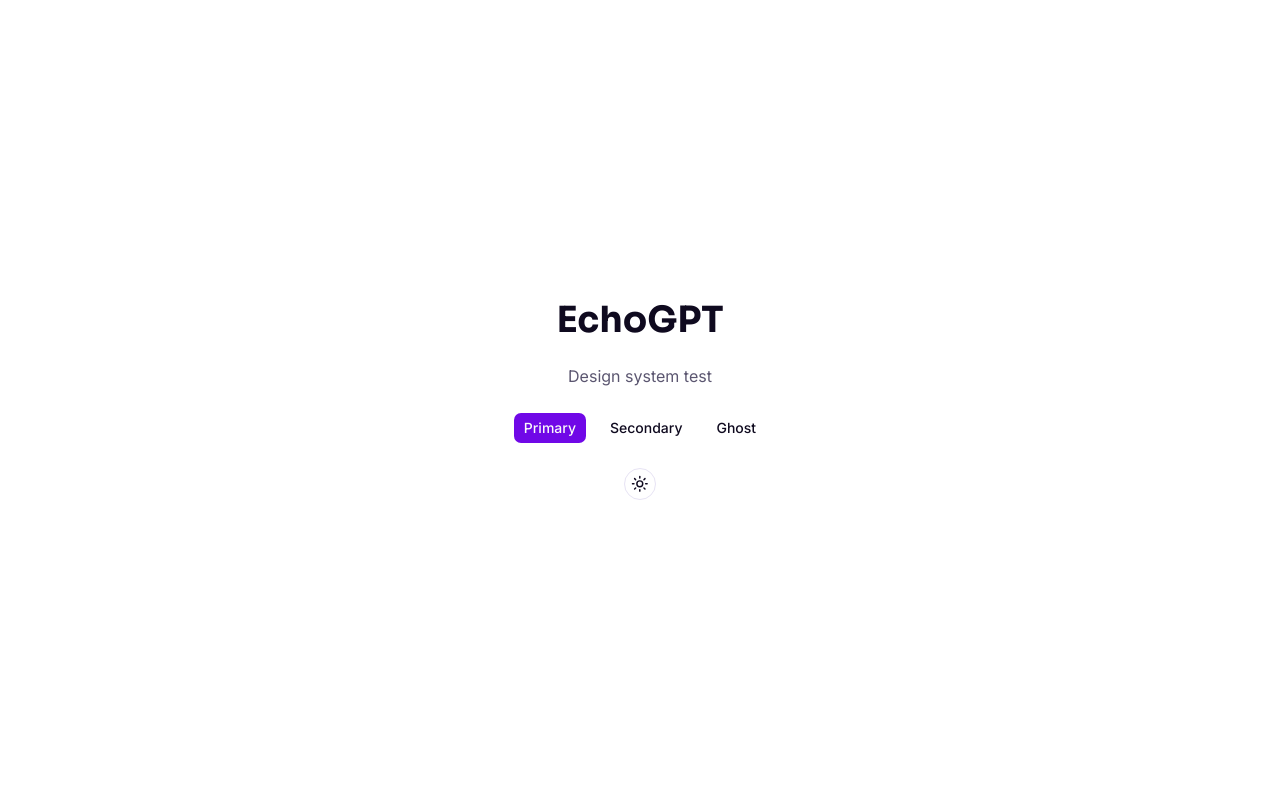
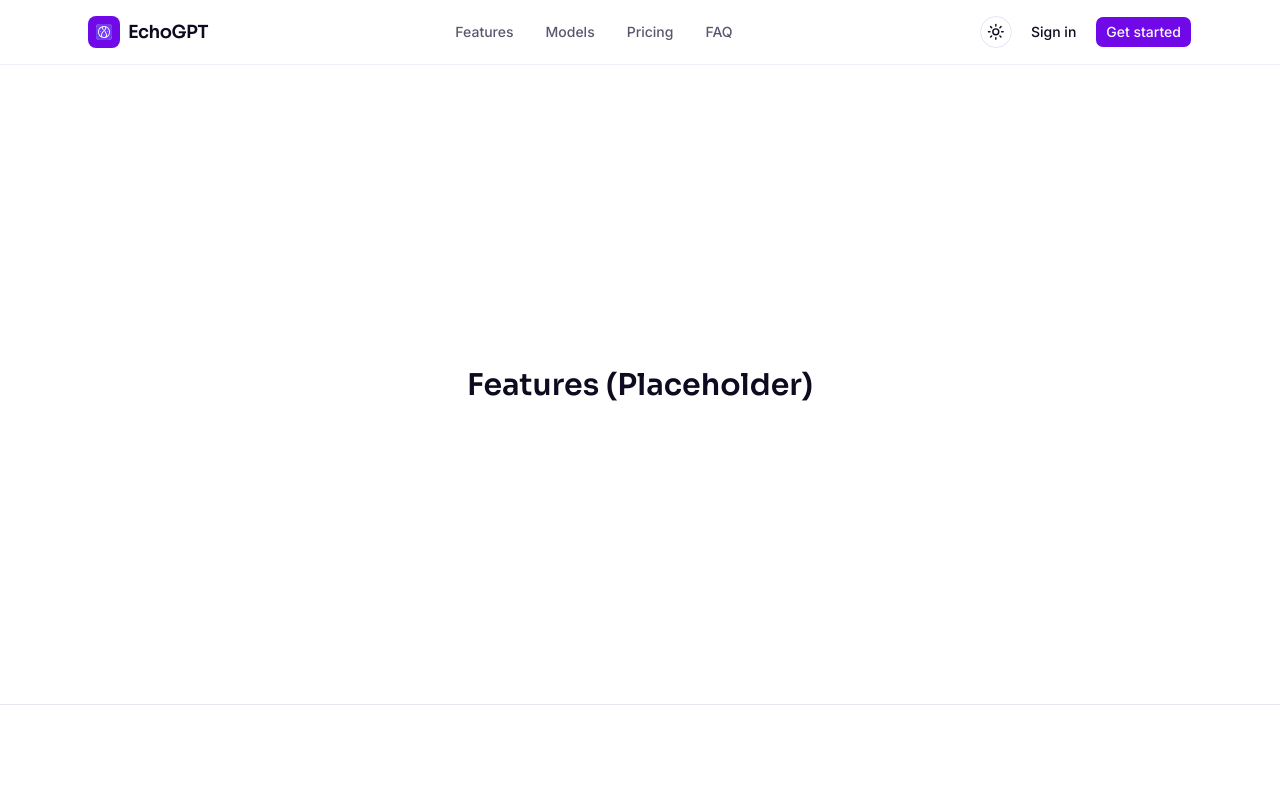
Before and after one commit to mominulislamsharon/EchoGpt-Redesign, a Next.js app: page / in a window 1280 px wide. Shown: the top 800 px of the page. Built offline with nearby package versions, Linux system fonts and the light colour scheme.

Commit message:
navbar create

```diff
--- a/src/app/page.tsx
+++ b/src/app/page.tsx
@@ -1,17 +1,24 @@
-import { Button } from "@/components/ui/button";
-import ThemeToggle from "@/components/ui/theme-toggle";
+import Navbar from "@/components/landing/navbar";
+
+const SECTIONS = ["features", "models", "pricing", "faq"] as const;
 
 export default function Home() {
   return (
-    <main className="flex min-h-screen flex-col items-center justify-center gap-6 p-8">
-      <h1 className="font-heading text-4xl font-bold">EchoGPT</h1>
-      <p className="text-muted-foreground">Design system test</p>
-      <div className="flex gap-3">
-        <Button>Primary</Button>
-        <Button variant="secondary">Secondary</Button>
-        <Button variant="ghost">Ghost</Button>
-      </div>
-      <ThemeToggle />
-    </main>
+    <>
+      <Navbar />
+      <main id="main">
+        {SECTIONS.map((id) => (
+          <section
+            key={id}
+            id={id}
+            className="flex min-h-[80vh] scroll-mt-16 items-center justify-center border-b border-border"
+          >
+            <h2 className="font-heading text-3xl font-semibold capitalize">
+              {id} (placeholder)
+            </h2>
+          </section>
+        ))}
+      </main>
+    </>
   );
 }
--- /dev/null
+++ b/src/components/landing/logo.tsx
@@ -0,0 +1,27 @@
+import Image from "next/image";
+import Link from "next/link";
+
+const Logo = () => {
+  return (
+    <Link
+      href="/"
+      aria-label="EchoGPT home"
+      className="flex items-center gap-2 rounded-md focus-visible:outline-2 focus-visible:outline-offset-4 focus-visible:outline-primary"
+    >
+      <span className="flex size-8 items-center justify-center rounded-lg bg-primary text-primary-foreground">
+        <Image
+          src="/echoGpt.svg"
+          alt="EchoGPT logo"
+          width={20}
+          height={20}
+          className="h-4 w-4"
+        />
+      </span>
+      <span className="font-heading text-lg font-semibold tracking-tight">
+        EchoGPT
+      </span>
+    </Link>
+  );
+};
+
+export default Logo;
--- /dev/null
+++ b/src/components/landing/navbar.tsx
@@ -0,0 +1,121 @@
+"use client";
+
+import { useState } from "react";
+import ThemeToggle from "../ui/theme-toggle";
+import Link from "next/dist/client/link";
+import { Button, buttonVariants } from "../ui/button";
+import { Menu } from "lucide-react";
+import {
+  Sheet,
+  SheetContent,
+  SheetDescription,
+  SheetHeader,
+  SheetTitle,
+} from "../ui/sheet";
+import Logo from "./logo";
+
+const NAV_LINKS = [
+  { label: "Features", href: "#features" },
+  { label: "Models", href: "#models" },
+  { label: "Pricing", href: "#pricing" },
+  { label: "FAQ", href: "#faq" },
+] as const;
+
+const Navbar = () => {
+  const [open, setOpen] = useState(false);
+
+  return (
+    <div>
+      <header className="sticky top-0 z-50 border-b border-border/60 bg-background/80 backdrop-blur-md">
+        <a
+          href="#main"
+          className="sr-only focus:not-sr-only focus:absolute focus:left-4 focus:top-2 focus:rounded-md focus:bg-primary focus:px-3 focus:py-2 focus:text-primary-foreground"
+        >
+          Skip to content
+        </a>
+        <div className="mx-auto flex h-16 max-w-6xl items-center justify-between px-4 sm:px-6">
+          <Logo />
+
+          <nav aria-label="Main" className="hidden items-center gap-8 md:flex">
+            {NAV_LINKS.map((link) => (
+              <a
+                key={link.href}
+                href={link.href}
+                className="text-sm font-medium text-muted-foreground transition-colors hover:text-foreground"
+              >
+                {link.label}
+              </a>
+            ))}
+          </nav>
+
+          <div className="hidden items-center gap-2 md:flex">
+            <ThemeToggle />
+            <Link href="/app" className={buttonVariants({ variant: "ghost" })}>
+              Sign in
+            </Link>
+            <Link
+              href="/app"
+              className={buttonVariants({ className: "rounded-full" })}
+            >
+              Get started
+            </Link>
+          </div>
+
+          <div className="flex items-center gap-2 md:hidden">
+            <ThemeToggle />
+            <Button
+              variant="outline"
+              size="icon"
+              aria-label="Open menu"
+              onClick={() => setOpen(true)}
+            >
+              <Menu className="size-5" />
+            </Button>
+          </div>
+        </div>
+
+        <Sheet open={open} onOpenChange={setOpen}>
+          <SheetContent side="right">
+            <SheetHeader>
+              <SheetTitle>Menu</SheetTitle>
+              <SheetDescription className="sr-only">
+                {" "}
+                Site navigation{" "}
+              </SheetDescription>
+            </SheetHeader>
+
+            <nav aria-label="Mobile" className="flex flex-col gap-1 px-4">
+              {NAV_LINKS.map((link) => (
+                <a
+                  key={link.href}
+                  href={link.href}
+                  className="rounded-md px-3 py-3 text-base font-medium hover:bg-muted"
+                  onClick={() => setOpen(false)}
+                >
+                  {link.label}
+                </a>
+              ))}
+            </nav>
+
+            <div className="mt-4 flex flex-col gap-2 px-4">
+              <Link
+                href="/app"
+                className={buttonVariants({ variant: "outline" })}
+              >
+                Sign in
+              </Link>
+              <Link
+                href="/app"
+                className={buttonVariants({ className: "rounded-full" })}
+              >
+                Get started
+              </Link>
+            </div>
+          </SheetContent>
+        </Sheet>
+      </header>
+    </div>
+  );
+};
+
+export default Navbar;
--- /dev/null
+++ b/src/components/ui/sheet.tsx
@@ -0,0 +1,138 @@
+"use client"
+
+import * as React from "react"
+import { Dialog as SheetPrimitive } from "@base-ui/react/dialog"
+import { cn } from "cn"
+
+import { Button } from "@/components/ui/button"
+import { XIcon } from "lucide-react"
+
+function Sheet({ ...props }: SheetPrimitive.Root.Props) {
+  return <SheetPrimitive.Root data-slot="sheet" {...props} />
+}
+
+function SheetTrigger({ ...props }: SheetPrimitive.Trigger.Props) {
+  return <SheetPrimitive.Trigger data-slot="sheet-trigger" {...props} />
+}
+
+function SheetClose({ ...props }: SheetPrimitive.Close.Props) {
+  return <SheetPrimitive.Close data-slot="sheet-close" {...props} />
+}
+
+function SheetPortal({ ...props }: SheetPrimitive.Portal.Props) {
+  return <SheetPrimitive.Portal data-slot="sheet-portal" {...props} />
+}
+
+function SheetOverlay({ className, ...props }: SheetPrimitive.Backdrop.Props) {
+  return (
+    <SheetPrimitive.Backdrop
+      data-slot="sheet-overlay"
+      className={cn(
+        "fixed inset-0 z-50 bg-black/10 transition-opacity duration-150 data-ending-style:opacity-0 data-starting-style:opacity-0 supports-backdrop-filter:backdrop-blur-xs",
+        className
+      )}
+      {...props}
+    />
+  )
+}
+
+function SheetContent({
+  className,
+  children,
+  side = "right",
+  showCloseButton = true,
+  ...props
+}: SheetPrimitive.Popup.Props & {
+  side?: "top" | "right" | "bottom" | "left"
+  showCloseButton?: boolean
+}) {
+  return (
+    <SheetPortal>
+      <SheetOverlay />
+      <SheetPrimitive.Popup
+        data-slot="sheet-content"
+        data-side={side}
+        className={cn(
+          "fixed z-50 flex flex-col gap-4 bg-popover bg-clip-padding text-sm text-popover-foreground shadow-lg transition duration-200 ease-in-out data-ending-style:opacity-0 data-starting-style:opacity-0 data-[side=bottom]:inset-x-0 data-[side=bottom]:bottom-0 data-[side=bottom]:h-auto data-[side=bottom]:border-t data-[side=bottom]:data-ending-style:translate-y-[2.5rem] data-[side=bottom]:data-starting-style:translate-y-[2.5rem] data-[side=left]:inset-y-0 data-[side=left]:left-0 data-[side=left]:h-full data-[side=left]:w-3/4 data-[side=left]:border-r data-[side=left]:data-ending-style:translate-x-[-2.5rem] data-[side=left]:data-starting-style:translate-x-[-2.5rem] data-[side=right]:inset-y-0 data-[side=right]:right-0 data-[side=right]:h-full data-[side=right]:w-3/4 data-[side=right]:border-l data-[side=right]:data-ending-style:translate-x-[2.5rem] data-[side=right]:data-starting-style:translate-x-[2.5rem] data-[side=top]:inset-x-0 data-[side=top]:top-0 data-[side=top]:h-auto data-[side=top]:border-b data-[side=top]:data-ending-style:translate-y-[-2.5rem] data-[side=top]:data-starting-style:translate-y-[-2.5rem] data-[side=left]:sm:max-w-sm data-[side=right]:sm:max-w-sm",
+          className
+        )}
+        {...props}
+      >
+        {children}
+        {showCloseButton && (
+          <SheetPrimitive.Close
+            data-slot="sheet-close"
+            render={
+              <Button
+                variant="ghost"
+                className="absolute top-3 right-3"
+                size="icon-sm"
+              />
+            }
+          >
+            <XIcon
+            />
+            <span className="sr-only">Close</span>
+          </SheetPrimitive.Close>
+        )}
+      </SheetPrimitive.Popup>
+    </SheetPortal>
+  )
+}
+
+function SheetHeader({ className, ...props }: React.ComponentProps<"div">) {
+  return (
+    <div
+      data-slot="sheet-header"
+      className={cn("flex flex-col gap-0.5 p-4", className)}
+      {...props}
+    />
+  )
+}
+
+function SheetFooter({ className, ...props }: React.ComponentProps<"div">) {
+  return (
+    <div
+      data-slot="sheet-footer"
+      className={cn("mt-auto flex flex-col gap-2 p-4", className)}
+      {...props}
+    />
+  )
+}
+
+function SheetTitle({ className, ...props }: SheetPrimitive.Title.Props) {
+  return (
+    <SheetPrimitive.Title
+      data-slot="sheet-title"
+      className={cn(
+        "font-heading text-base font-medium text-foreground",
+        className
+      )}
+      {...props}
+    />
+  )
+}
+
+function SheetDescription({
+  className,
+  ...props
+}: SheetPrimitive.Description.Props) {
+  return (
+    <SheetPrimitive.Description
+      data-slot="sheet-description"
+      className={cn("text-sm text-muted-foreground", className)}
+      {...props}
+    />
+  )
+}
+
+export {
+  Sheet,
+  SheetTrigger,
+  SheetClose,
+  SheetContent,
+  SheetHeader,
+  SheetFooter,
+  SheetTitle,
+  SheetDescription,
+}
```
Also changed, not shown: public/echoGpt.svg (added).
